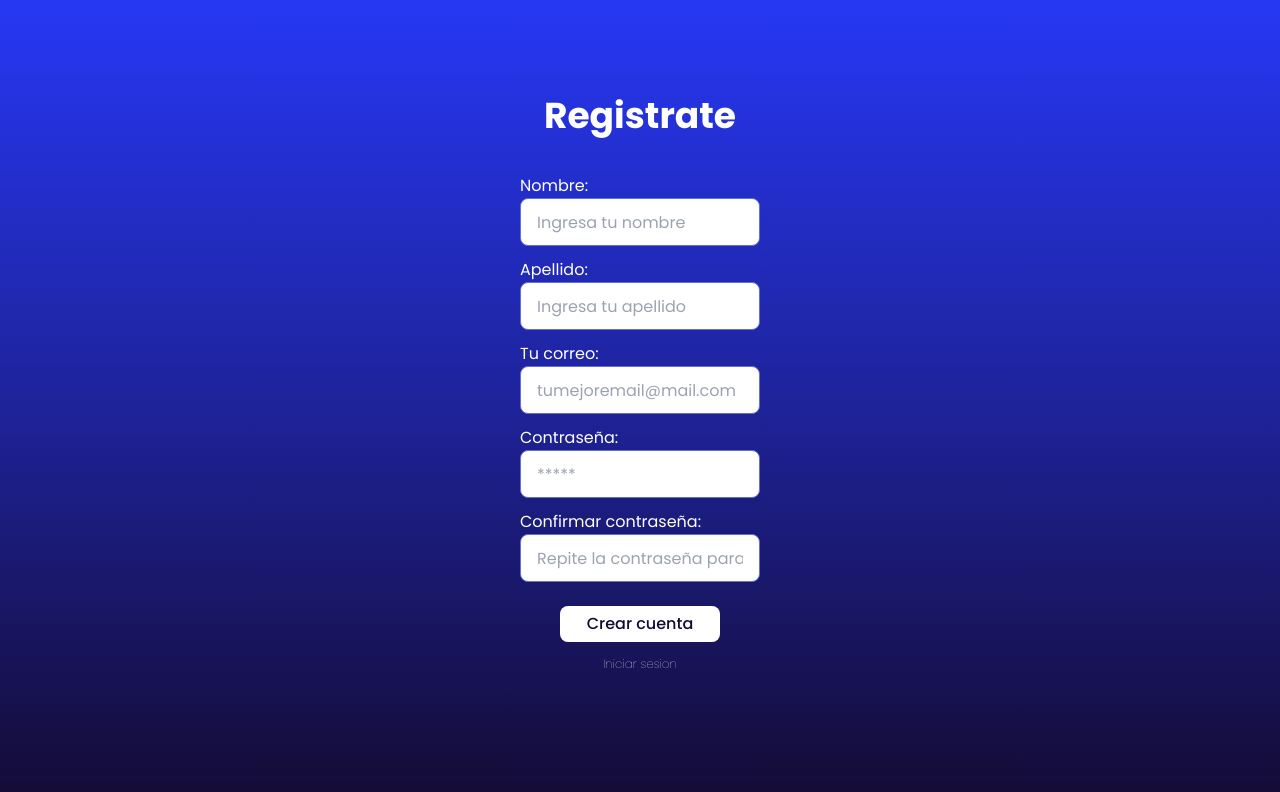
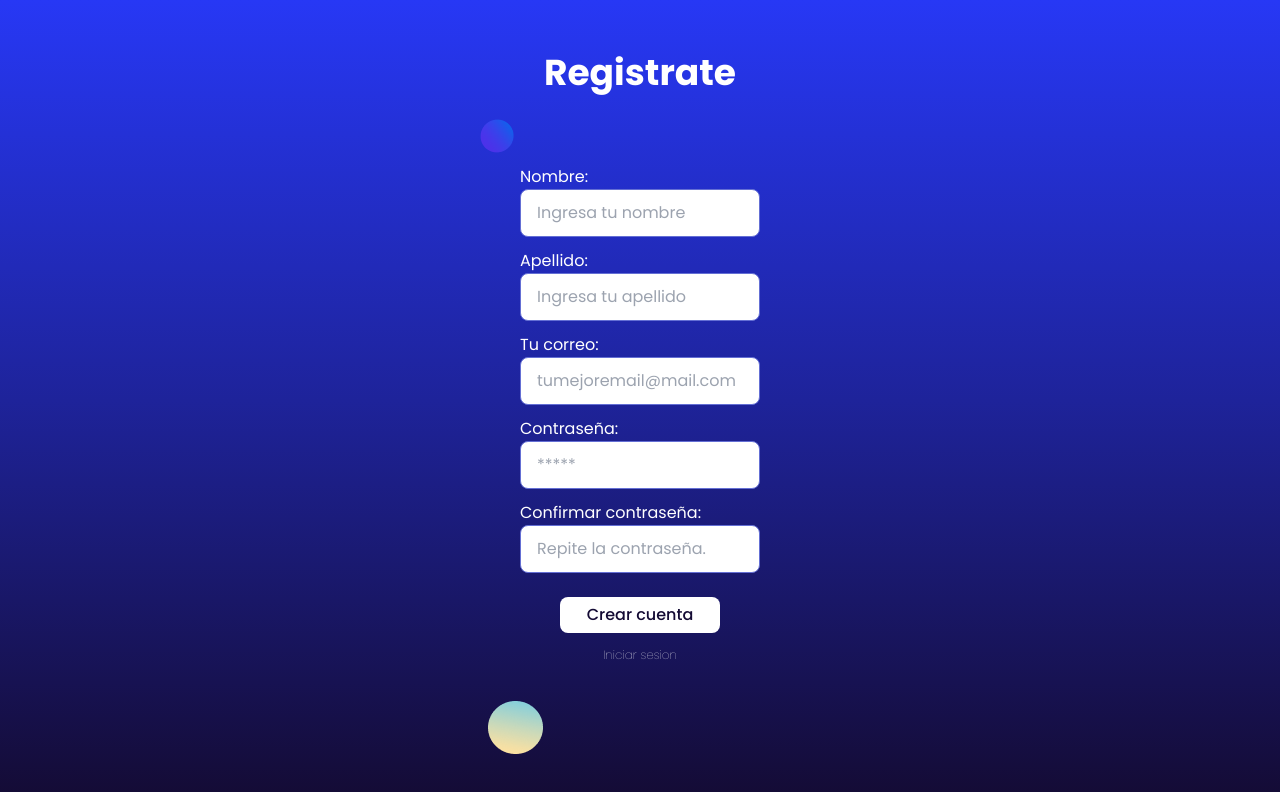
Before and after one commit to vecarope/ejemploReact, a React (Create React App) app: page /register in a window 1280 px wide. Shown: the top 792 px of the page. Built offline with nearby package versions, Linux system fonts and the light colour scheme; what tw-elements would draw is missing.

Commit message:
feat: add oval images

```diff
--- a/src/components/Register/index.jsx
+++ b/src/components/Register/index.jsx
@@ -1,6 +1,7 @@
 import { Formik, Field, Form, ErrorMessage } from 'formik';
 import * as Yup from 'yup';
-
+import MoonImage from '../../assets/design/moon_color.png';
+import OvalBlue from '../../assets/design/oval.png';
 const Register = () => {
   const initialCredentials = {
     userName: '',
@@ -55,6 +56,13 @@ const Register = () => {
       <h1 className="mb-5 py-1.5 text-4xl text-white font-bold text-center font-sans ">
         Registrate
       </h1>
+      <div class="container ">
+        <img
+          src={OvalBlue}
+          alt="oval"
+          class="object-left-top -mx-10 ... opacity-50"
+        />
+      </div>
       <section>
         <Formik
           initialValues={initialCredentials}
@@ -68,6 +76,7 @@ const Register = () => {
         >
           {({ errors, touched, isSubmitting }) => (
             <Form className="form-control w-full max-w-xs">
+              <div class="flex flex-col">
                 <label
                   htmlFor="userName"
                   className="label-text"
@@ -110,6 +119,8 @@ const Register = () => {
                     class="text-red-500"
                   />
                 )}
+              </div>
+              <div class="flex flex-col">
                 <label
                   htmlFor="userEmail"
                   className="label-text"
@@ -163,7 +174,7 @@ const Register = () => {
                   id="passwordConfirm"
                   name="passwordConfirm"
                   type="password"
-                placeholder="Repite la contraseña para validarla."
+                  placeholder="Repite la contraseña."
                   className="input input-bordered input-secondary w-60 max-w-xs"
                 />
                 {errors.passwordConfirm && touched.passwordConfirm && (
@@ -173,6 +184,7 @@ const Register = () => {
                     class="text-red-500"
                   />
                 )}
+              </div>
               <div class="flex flex-col py-6 items-center">
                 <button
                   type="submit"
@@ -193,6 +205,14 @@ const Register = () => {
           )}
         </Formik>
       </section>
+
+      <div class="container">
+        <img
+          src={MoonImage}
+          alt="design moon"
+          class="object-left-bottom -mx-8"
+        />
+      </div>
     </div>
   );
 };
```
Lines whose indentation alone changed are shown as unchanged.
